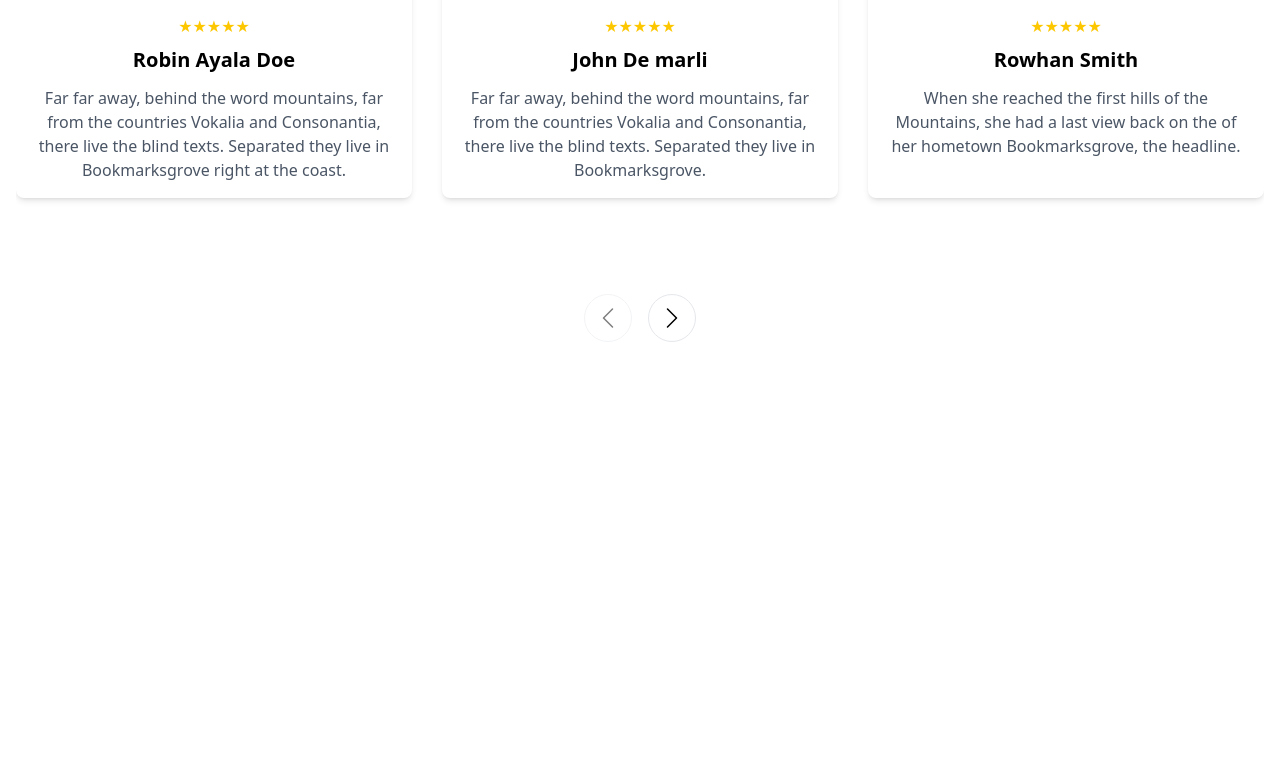
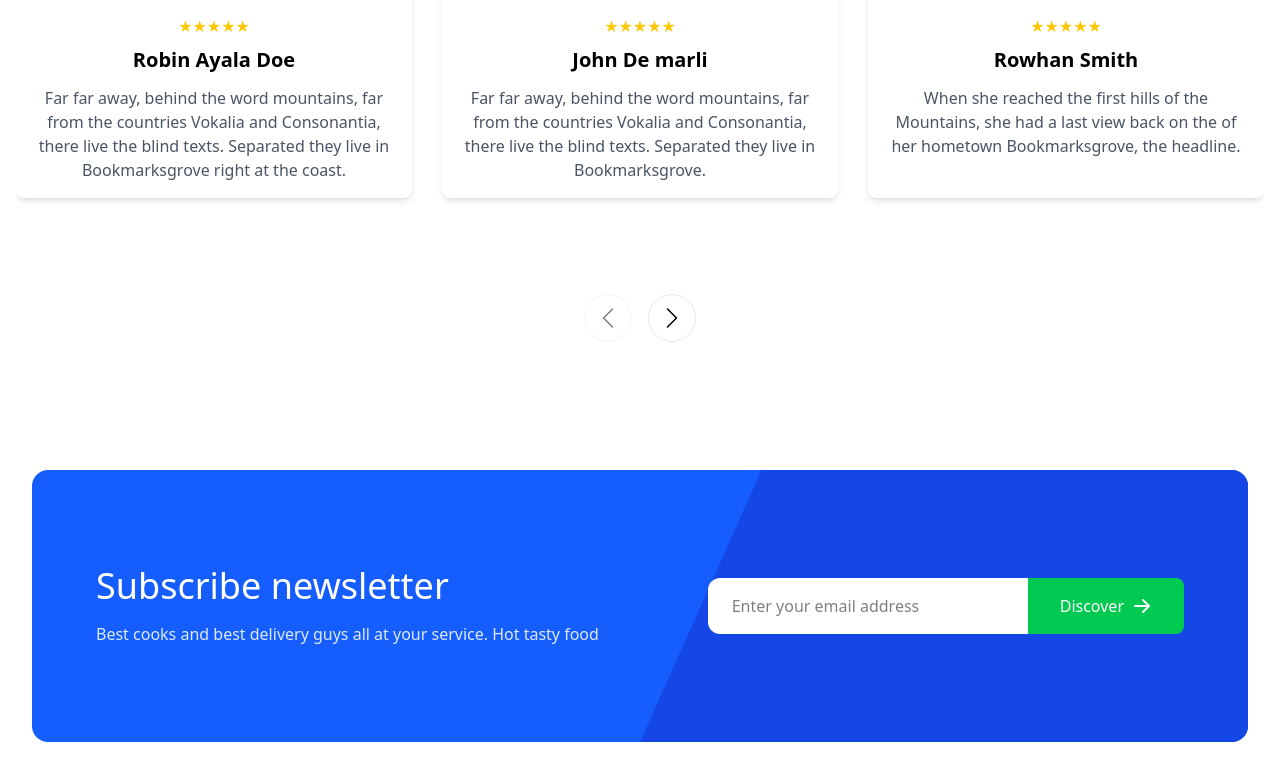
Before and after one commit to KirillPrushak/modern-react-project, a React (Vite) app: page / in a window 1280 px wide. Shown: the part 4954-5734 px from the top of the page. Before the commit the page ends 5360 px from the top, so only its background shows below. Built offline with nearby package versions, Linux system fonts and the light colour scheme.

Commit message:
add newsletter section

```diff
--- a/src/App.jsx
+++ b/src/App.jsx
@@ -9,6 +9,7 @@
 import PricingSection from './components/PricingSection';
 import ServicesSection from './components/ServicesSection';
 import TestimonialSection from './components/TestimonialSection';
+import NewsletterSection from './components/NewsletterSection';
 
 function App() {
   return (
@@ -28,6 +29,7 @@
         <PricingSection />
         <ServicesSection />
         <TestimonialSection />
+        <NewsletterSection />
       </div>
     </main>
   );
--- /dev/null
+++ b/src/components/NewsletterSection.jsx
@@ -0,0 +1,61 @@
+import { HiArrowRight } from 'react-icons/hi';
+
+function NewsletterSection() {
+  return (
+    <section className="container ma-auto px-4 sm:px-6 lg:px-8 py-16">
+      <div className="bg-blue-600 rounded-2xl overflow-hidden">
+        <div className="relative md:px-16 py-16 px-6 md:py-24">
+          {/* gradient bg */}
+          <div
+            className="absolute top-0 right-0 w-1/2 h-full bg-blue-700
+          clip-path-slant hidden md:block"
+          ></div>
+
+          <div
+            className="relative flex flex-col lg:flex-row items-center justify-between
+          gap-8 lg:gap-12"
+          >
+            {/* left content */}
+            <div className="text-white max-w-lg text-center md:text-left">
+              <h2 className="text-2xl sm:text-3xl lg:text-4xl font-medium mb-4">
+                Subscribe newsletter
+              </h2>
+              <p className="text-blue-100 text-sm sm:text-base">
+                Best cooks and best delivery guys all at your service. Hot tasty
+                food
+              </p>
+            </div>
+
+            {/* right content */}
+            <div className="flex flex-col sm:flex-row gap-4 sm:gap-0">
+              <input
+                type="email"
+                placeholder="Enter your email address"
+                className="w-full bg-white sm:w-auto md:w-80 px-4 sm:px-6 py-3 sm:py-4 rounded-xl
+                sm:rounded-l-xl sm:rounded-r-none focus:outline-none"
+              />
+              <button
+                className="w-full sm:w-auto cursor-pointer bg-green-500 text-white px-6
+              sm:px-8 py-3 sm:py-4 rounded-xl rounded-l-none sm:rounded-r-lg flex items-center gap-2"
+              >
+                <span>Discover</span>
+                <HiArrowRight className="size-5" />
+              </button>
+            </div>
+          </div>
+        </div>
+      </div>
+
+      <style>
+        {
+          /* clip path for slant gradient */
+          `.clip-path-slant {
+            clip-path: polygon(20% 0%, 100% 0%, 100% 100%, 0% 100%)
+            }`
+        }
+      </style>
+    </section>
+  );
+}
+
+export default NewsletterSection;
```
